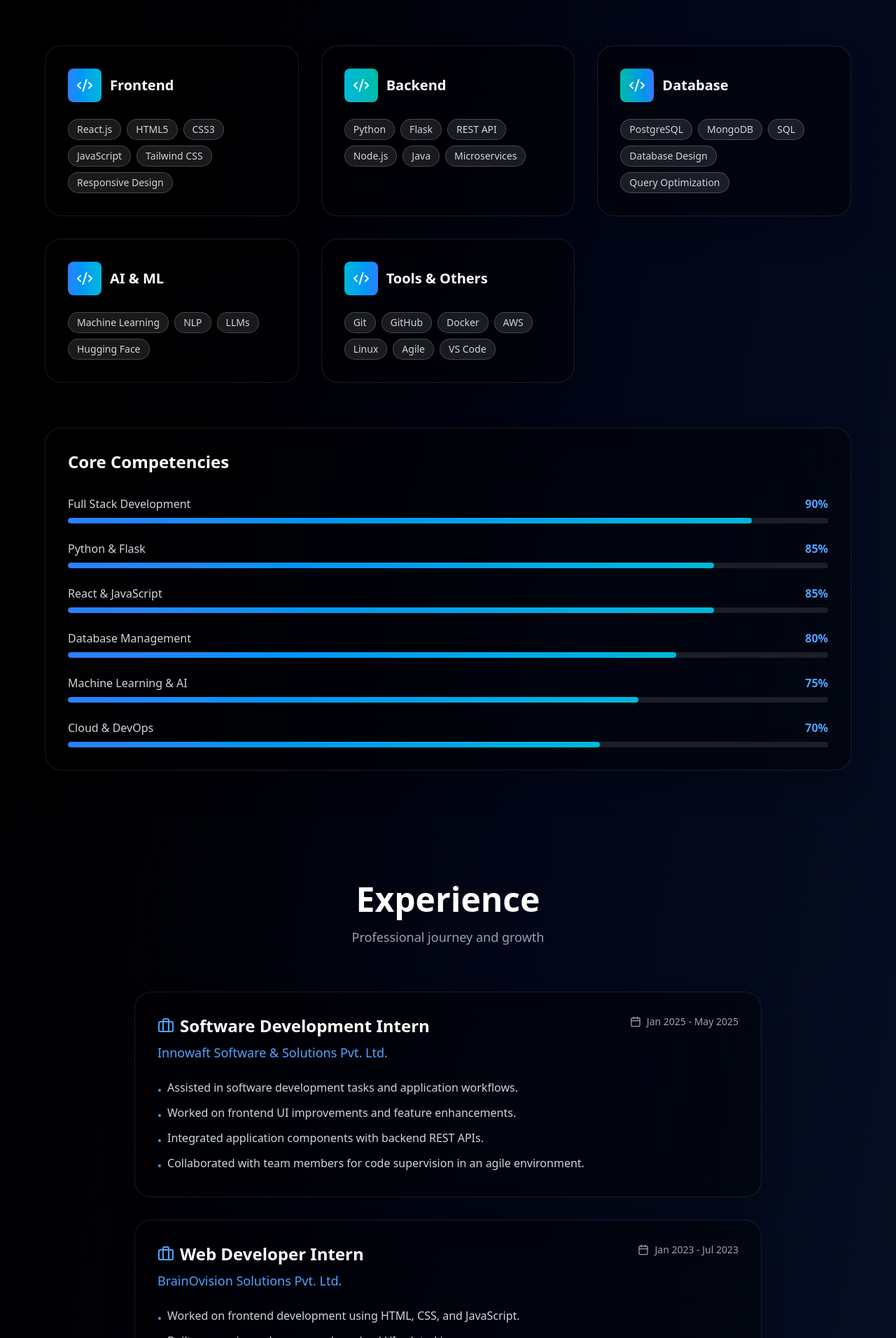
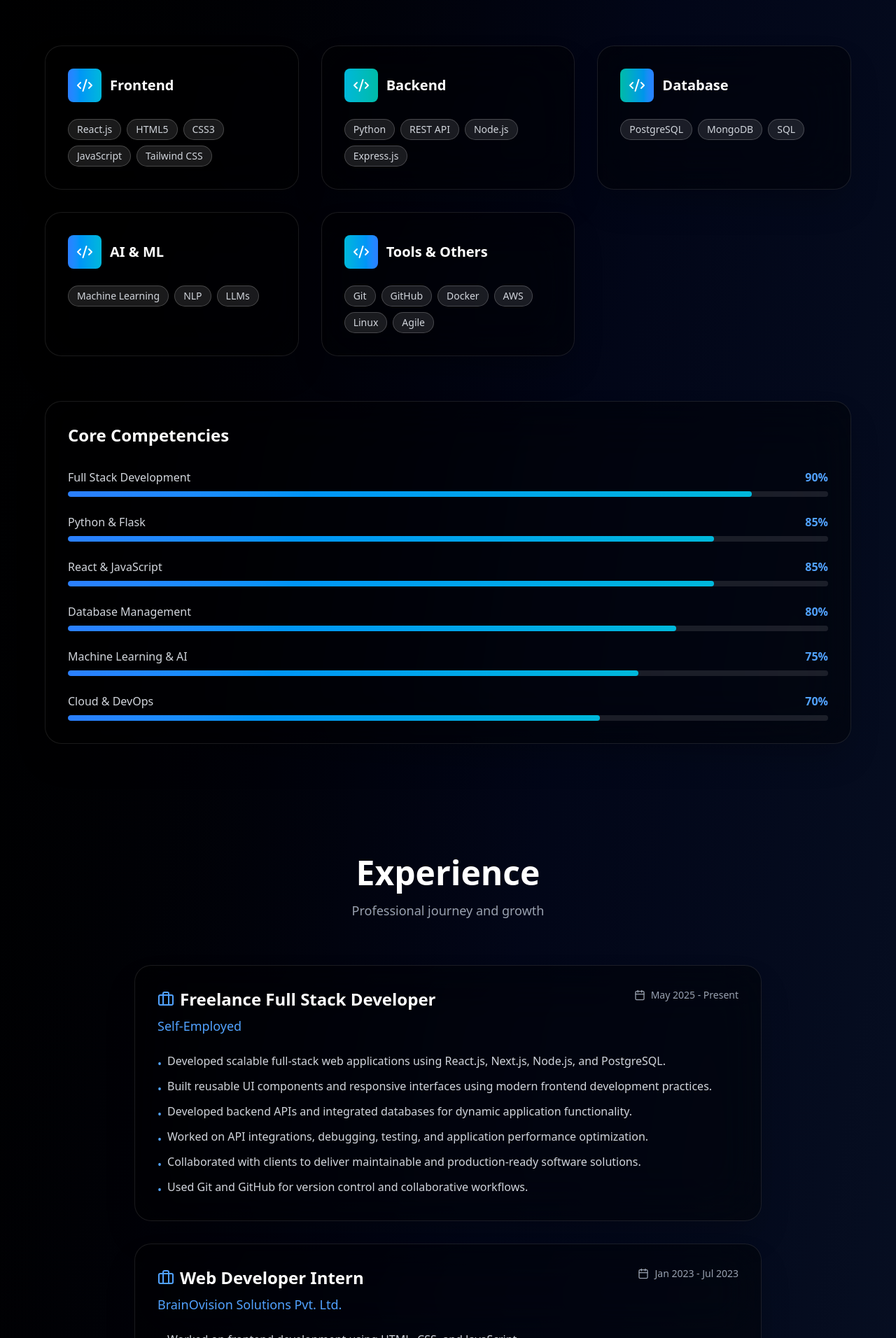
Before and after one commit to udaykirankalli/portfolio, a Next.js app: page / in a window 1280 px wide. Shown: the part 2072-3984 px from the top of the page at 70% size. Built offline with nearby package versions, Linux system fonts and the light colour scheme.

Commit message:
updated skills

```diff
--- a/src/components/sections/Experience.tsx
+++ b/src/components/sections/Experience.tsx
@@ -5,16 +5,18 @@ import { Briefcase, Calendar } from 'lucide-react';
 export default function Experience() {
   const experiences = [
     {
-      title: 'Software Development Intern',
-      company: 'Innowaft Software & Solutions Pvt. Ltd.',
-      period: 'Jan 2025 - May 2025',
-      description: [
-        'Assisted in software development tasks and application workflows.',
-        'Worked on frontend UI improvements and feature enhancements.',
-        'Integrated application components with backend REST APIs.',
-        'Collaborated with team members for code supervision in an agile environment.',
-      ],
-    },
+  title: 'Freelance Full Stack Developer',
+  company: 'Self-Employed',
+  period: 'May 2025 - Present',
+  description: [
+    'Developed scalable full-stack web applications using React.js, Next.js, Node.js, and PostgreSQL.',
+    'Built reusable UI components and responsive interfaces using modern frontend development practices.',
+    'Developed backend APIs and integrated databases for dynamic application functionality.',
+    'Worked on API integrations, debugging, testing, and application performance optimization.',
+    'Collaborated with clients to deliver maintainable and production-ready software solutions.',
+    'Used Git and GitHub for version control and collaborative workflows.',
+  ],
+},
     {
       title: 'Web Developer Intern',
       company: 'BrainOvision Solutions Pvt. Ltd.',
--- a/src/components/sections/Skills.tsx
+++ b/src/components/sections/Skills.tsx
@@ -6,27 +6,27 @@ export default function Skills() {
   const skillCategories = [
     {
       category: 'Frontend',
-      skills: ['React.js', 'HTML5', 'CSS3', 'JavaScript', 'Tailwind CSS', 'Responsive Design'],
+      skills: ['React.js', 'HTML5', 'CSS3', 'JavaScript', 'Tailwind CSS'],
       color: 'from-blue-500 to-cyan-500',
     },
     {
       category: 'Backend',
-      skills: ['Python', 'Flask', 'REST API', 'Node.js', 'Java', 'Microservices'],
+      skills: ['Python', 'REST API', 'Node.js', 'Express.js'],
       color: 'from-cyan-500 to-teal-500',
     },
     {
       category: 'Database',
-      skills: ['PostgreSQL', 'MongoDB', 'SQL', 'Database Design', 'Query Optimization'],
+      skills: ['PostgreSQL', 'MongoDB', 'SQL'],
       color: 'from-teal-500 to-blue-500',
     },
     {
       category: 'AI & ML',
-      skills: ['Machine Learning', 'NLP', 'LLMs', 'Hugging Face'],
+      skills: ['Machine Learning', 'NLP', 'LLMs'],
       color: 'from-blue-500 to-cyan-500',
     },
     {
       category: 'Tools & Others',
-      skills: ['Git', 'GitHub', 'Docker', 'AWS', 'Linux', 'Agile', 'VS Code'],
+      skills: ['Git', 'GitHub', 'Docker', 'AWS', 'Linux', 'Agile'],
       color: 'from-cyan-500 to-blue-500',
     },
   ];
```
